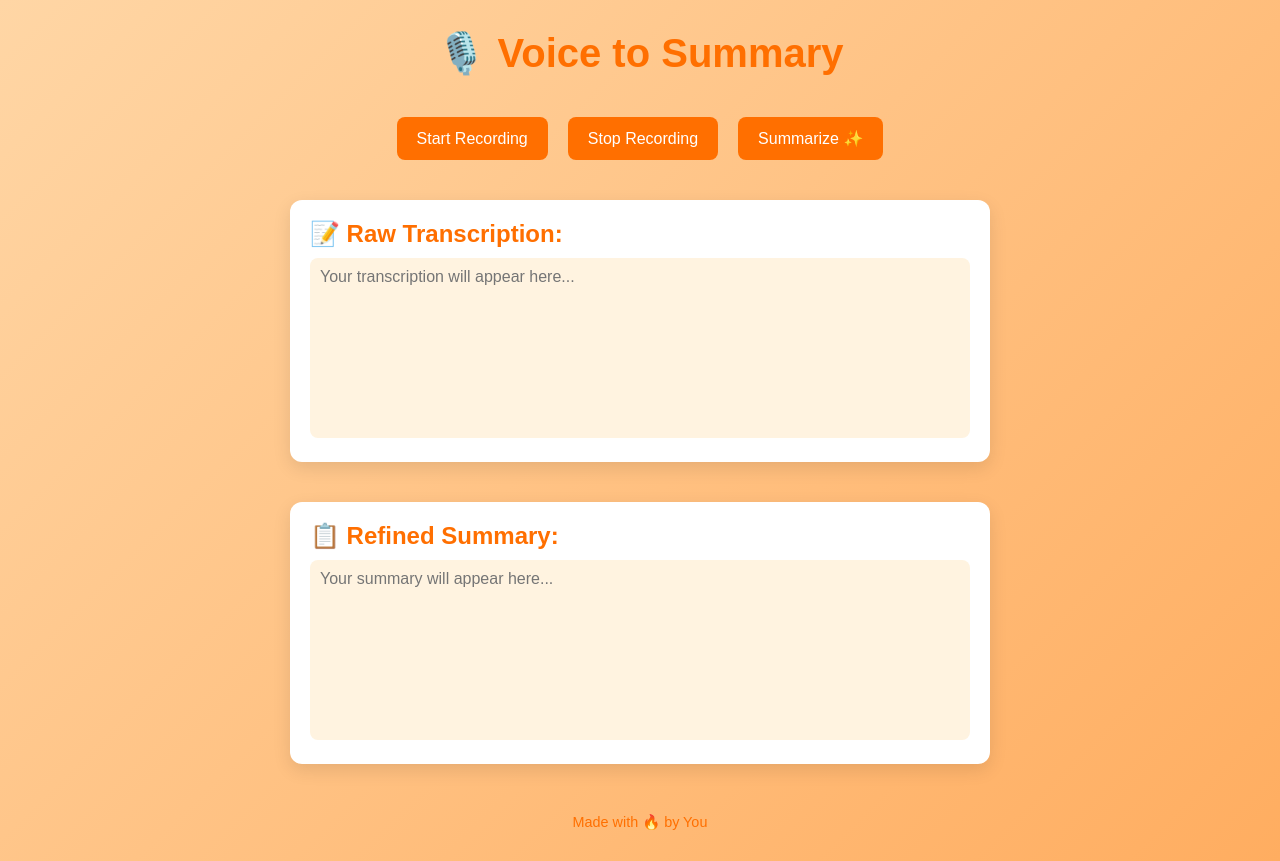
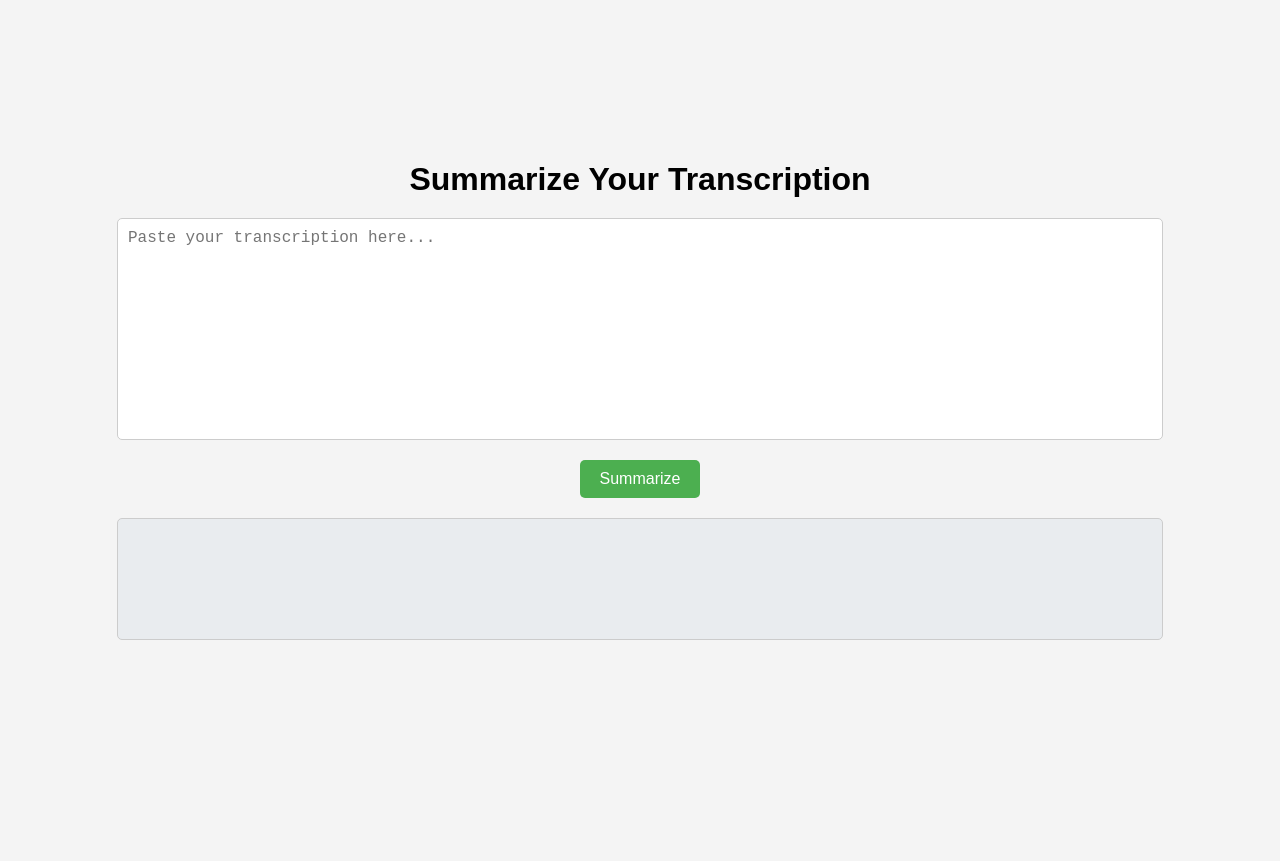
Before and after one commit to Ritika2001-tech/Transcription-and-Summarization-, a plain HTML site: page index.html in a window 1280 px wide. After the commit the page ends 800 px from the top, so only its background shows below. Drawn offline with Linux system fonts and the light colour scheme.

Commit message:
Updated backend (app.py) and frontend (index.html) for summarization service

```diff
--- a/index.html
+++ b/index.html
@@ -2,187 +2,106 @@
 <html lang="en">
 <head>
     <meta charset="UTF-8">
-    <title>Voice to Summary 🔥</title>
+    <meta name="viewport" content="width=device-width, initial-scale=1.0">
+    <title>Transcription Summarizer</title>
     <style>
-        * {
+        body {
+            font-family: Arial, sans-serif;
             margin: 0;
             padding: 0;
-            box-sizing: border-box;
-            font-family: 'Poppins', sans-serif;
-        }
-
-        body {
-            background: linear-gradient(135deg, #ffd6a5, #ffad60);
-            min-height: 100vh;
             display: flex;
             flex-direction: column;
             align-items: center;
-            padding: 30px 20px;
+            justify-content: center;
+            min-height: 100vh;
+            background-color: #f4f4f4;
         }
-
         h1 {
-            color: #ff6f00;
             margin-bottom: 20px;
-            font-size: 2.5rem;
-            position: relative;
         }
-
-        .recording-indicator {
-            position: absolute;
-            top: -10px;
-            right: -40px;
-            width: 15px;
-            height: 15px;
-            background-color: red;
-            border-radius: 50%;
-            animation: blink 1s infinite;
-            display: none;
+        textarea {
+            width: 80%;
+            height: 200px;
+            padding: 10px;
+            font-size: 16px;
+            border-radius: 5px;
+            border: 1px solid #ccc;
+            margin-bottom: 20px;
+            resize: none;
         }
-
-        @keyframes blink {
-            0% { opacity: 1; }
-            50% { opacity: 0; }
-            100% { opacity: 1; }
-        }
-
-        .button-group {
-            margin: 20px 0;
-            display: flex;
-            gap: 20px;
-            flex-wrap: wrap;
-            justify-content: center;
-        }
-
         button {
-            padding: 12px 20px;
-            font-size: 1rem;
-            background-color: #ff6f00;
+            padding: 10px 20px;
+            background-color: #4CAF50;
             color: white;
             border: none;
-            border-radius: 8px;
+            border-radius: 5px;
+            font-size: 16px;
             cursor: pointer;
-            transition: background-color 0.3s, transform 0.2s;
         }
-
         button:hover {
-            background-color: #e65100;
-            transform: scale(1.05);
+            background-color: #45a049;
         }
-
-        .card {
-            background: white;
-            width: 100%;
-            max-width: 700px;
-            margin: 20px 0;
-            padding: 20px;
-            border-radius: 12px;
-            box-shadow: 0px 6px 18px rgba(0, 0, 0, 0.1);
+        #summary {
+            width: 80%;
+            margin-top: 20px;
+            padding: 10px;
+            border-radius: 5px;
+            border: 1px solid #ccc;
+            min-height: 100px;
+            background-color: #e9ecef;
+            white-space: pre-wrap;
         }
-
-        .card h2 {
-            margin-bottom: 10px;
-            color: #ff6f00;
-        }
-
-        textarea {
-            width: 100%;
-            height: 180px;
-            border: none;
-            resize: none;
-            font-size: 1rem;
-            outline: none;
-            background-color: #fff3e0;
-            border-radius: 8px;
-            padding: 10px;
-        }
-
-        footer {
-            margin-top: 30px;
-            color: #ff6f00;
-            font-size: 0.9rem;
+        .error {
+            color: red;
+            font-size: 18px;
+            margin-top: 20px;
         }
     </style>
 </head>
 <body>
-    <h1>
-        🎙️ Voice to Summary
-        <div id="recordingIndicator" class="recording-indicator"></div>
-    </h1>
-
-    <div class="button-group">
-        <button id="startRecord">Start Recording</button>
-        <button id="stopRecord">Stop Recording</button>
-        <button id="summarize">Summarize ✨</button>
-    </div>
-
-    <div class="card">
-        <h2>📝 Raw Transcription:</h2>
-        <textarea id="transcription" placeholder="Your transcription will appear here..." readonly></textarea>
-    </div>
-
-    <div class="card">
-        <h2>📋 Refined Summary:</h2>
-        <textarea id="summary" placeholder="Your summary will appear here..." readonly></textarea>
-    </div>
-
-    <footer>Made with 🔥 by You</footer>
+    <h1>Summarize Your Transcription</h1>
+    <textarea id="textInput" placeholder="Paste your transcription here..."></textarea>
+    <button onclick="summarizeText()">Summarize</button>
+    <div id="summary"></div>
+    <div class="error" id="error"></div>
 
     <script>
-        let recognition;
-        const transcriptionBox = document.getElementById('transcription');
-        const summaryBox = document.getElementById('summary');
-        const startBtn = document.getElementById('startRecord');
-        const stopBtn = document.getElementById('stopRecord');
-        const summarizeBtn = document.getElementById('summarize');
-        const recordingIndicator = document.getElementById('recordingIndicator');
+        async function summarizeText() {
+            const textInput = document.getElementById("textInput").value;
+            const errorDiv = document.getElementById("error");
+            const summaryDiv = document.getElementById("summary");
 
-        startBtn.onclick = () => {
-            recognition = new (window.SpeechRecognition || window.webkitSpeechRecognition)();
-            recognition.continuous = true;
-            recognition.interimResults = true;
-            recognition.lang = 'en-US';
+            // Clear previous content
+            errorDiv.textContent = "";
+            summaryDiv.textContent = "";
 
-            recognition.onresult = (event) => {
-                let transcript = '';
-                for (const result of event.results) {
-                    transcript += result[0].transcript;
-                }
-                transcriptionBox.value = transcript.trim();
-            };
-
-            recognition.start();
-            recordingIndicator.style.display = 'block'; // Show recording indicator
-        };
-
-        stopBtn.onclick = () => {
-            if (recognition) recognition.stop();
-            recordingIndicator.style.display = 'none'; // Hide recording indicator
-        };
-
-        summarizeBtn.onclick = async () => {
-            if (!transcriptionBox.value.trim()) {
-                alert('Please record something first!');
+            if (!textInput) {
+                errorDiv.textContent = "Please enter some text to summarize.";
                 return;
             }
 
             try {
                 const response = await fetch('https://transcription-and-summarization-backend.onrender.com/summarize', {
                     method: 'POST',
-                    headers: {'Content-Type': 'application/json'},
-                    body: JSON.stringify({ text: transcriptionBox.value })
+                    headers: {
+                        'Content-Type': 'application/json',
+                    },
+                    body: JSON.stringify({ text: textInput }),
                 });
 
-                if (!response.ok) {
-                    throw new Error('Failed to summarize.');
+                const data = await response.json();
+
+                if (data.summary) {
+                    summaryDiv.textContent = data.summary;
+                } else {
+                    errorDiv.textContent = "Failed to summarize. Please try again.";
                 }
 
-                const data = await response.json();
-                summaryBox.value = data.summary;
             } catch (error) {
-                console.error('Error:', error);
-                alert('Failed to summarize. Is your server running?');
+                errorDiv.textContent = "An error occurred. Please check your internet connection or try again later.";
+                console.error(error);
             }
-        };
+        }
     </script>
 </body>
 </html>
```
Also changed, not shown: 1 other file.
